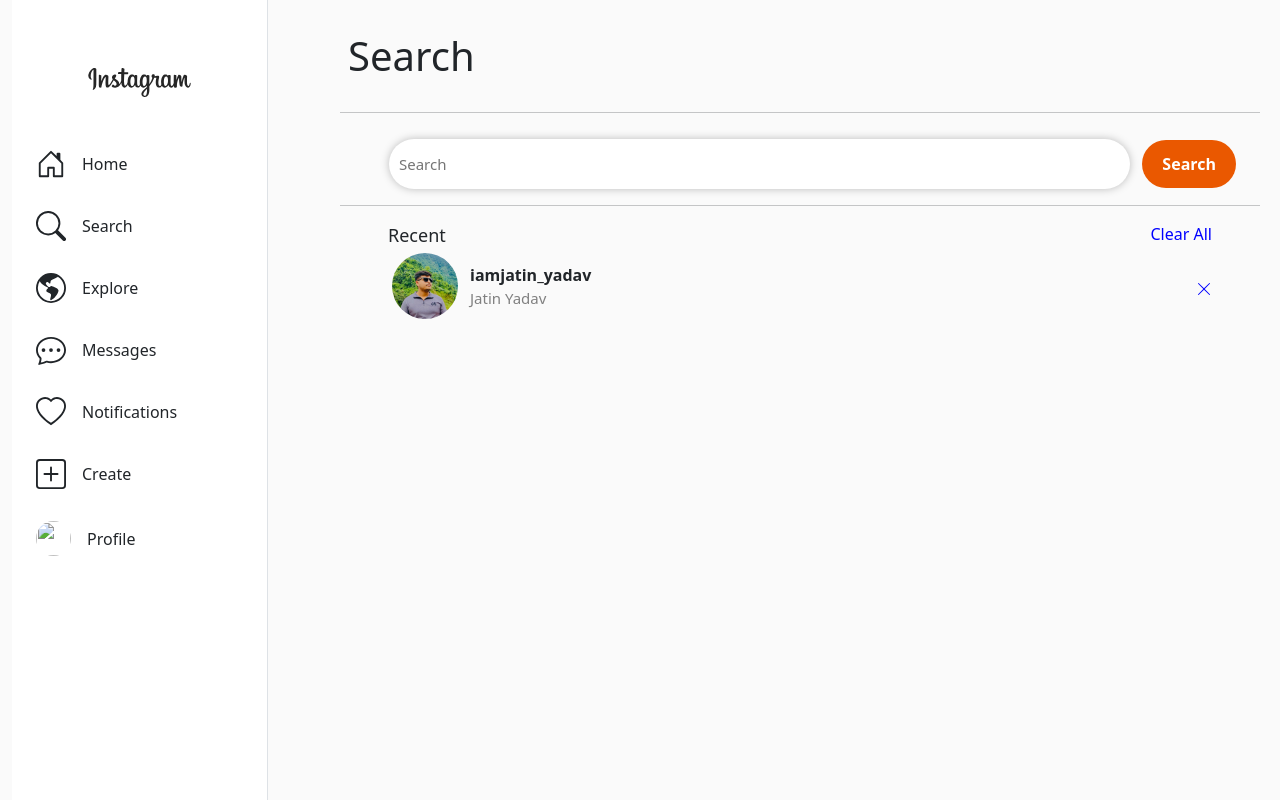
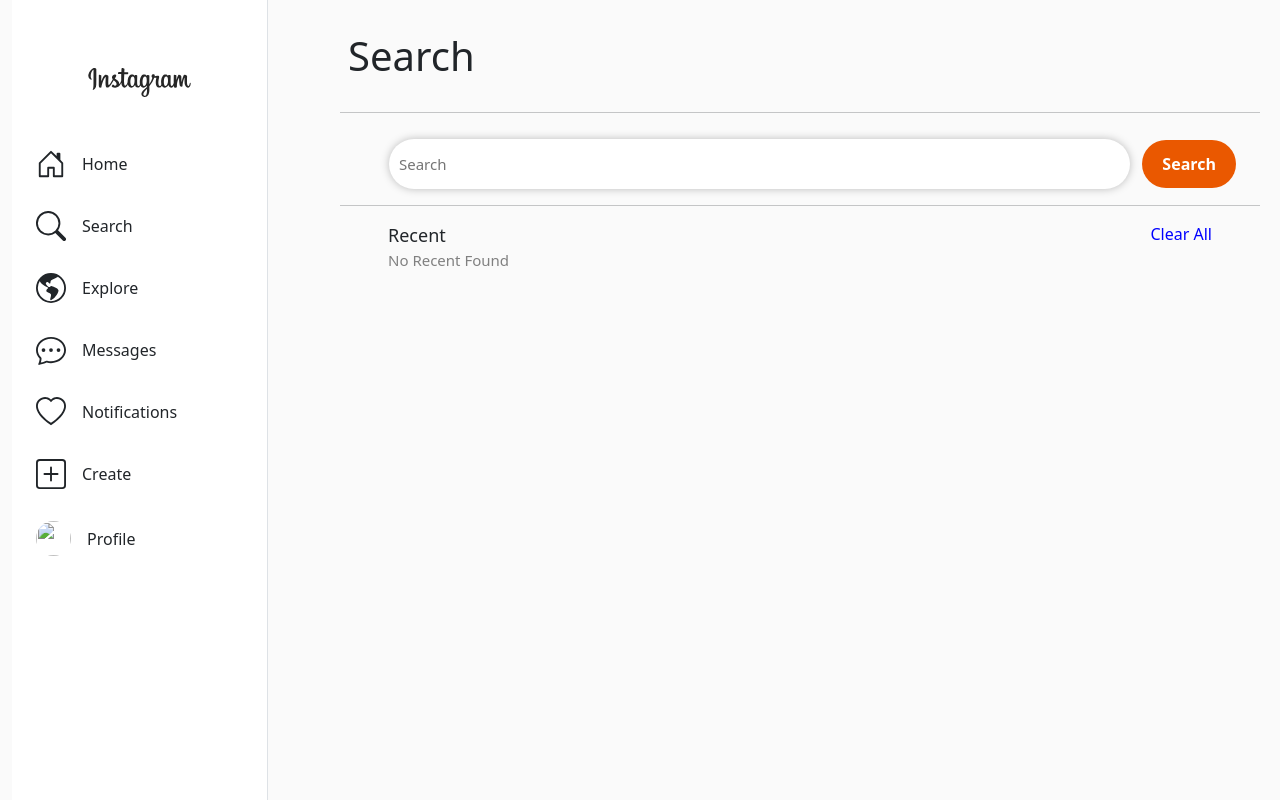
Before and after one commit to iamjatinyadav/instagram_clone, a Django app: page /search/ in a window 1280 px wide. Run offline with Django 3.2, Linux system fonts and the light colour scheme; the visitor is signed in with stand-in values (Sample User, id 1); some libraries are stand-ins or nearby versions.

Commit message:
search part complate

```diff
--- a/Instagram_clone/apps/base/urls.py
+++ b/Instagram_clone/apps/base/urls.py
@@ -6,6 +6,8 @@ urlpatterns = [
     path("", index, name="home"),
     path("search/", search, name="search"),
     path("show_result/", show_search_result, name="show-result"),
+    path("delete_one_recent/<str:value>/", delete_one_recent, name="delete-one-recent"),
+    path("delete_all_recent/", delete_all_recent, name="delete-all-recent"),
     path("explore/", explore, name="explore"),
     path("notifications/", notifications, name="notifications"),
     path("login/", handle_login, name="login"),
--- a/Instagram_clone/apps/base/views.py
+++ b/Instagram_clone/apps/base/views.py
@@ -1,3 +1,4 @@
+from django.http import HttpResponseRedirect
 from django.shortcuts import render, HttpResponse, redirect
 from django.contrib.auth.views import LoginView, LogoutView
 from django.views.generic import FormView
@@ -8,7 +9,6 @@ from .forms import *
 from django.contrib.auth.decorators import *
 from django.db.models import Exists, Q
 from apps.post.models import *
-
 
 # Create your views here.
 
@@ -26,13 +26,44 @@ def index(request):
 
 @login_required()
 def search(request):
-    return render(request, "base/search.html")
+    try:
+        recent_search = request.session['recent_search']
+    except Exception:
+        recent_search = []
+    context = {"recent_search": recent_search}
+    return render(request, "base/search.html", context)
+
+
+@login_required()
+def delete_one_recent(request, value):
+    request.session['recent_search'].remove(value)
+    request.session.modified = True
+    return HttpResponseRedirect(request.META.get('HTTP_REFERER'))
+
+
+@login_required()
+def delete_all_recent(request):
+    request.session['recent_search'].clear()
+    request.session.modified = True
+    return HttpResponseRedirect(request.META.get('HTTP_REFERER'))
 
 
 @login_required()
 def show_search_result(request):
     if request.method == "GET":
         query = request.GET["search"]
+        if 'recent_search' in request.session:
+            if query in request.session['recent_search']:
+                request.session['recent_search'].remove(query)
+
+            request.session['recent_search'].insert(0, query)
+            if len(request.session['recent_search']) > 5:
+                request.session['recent_search'].pop()
+
+        else:
+            request.session['recent_search'] = [query]
+
+        request.session.modified = True
         if len(query) <= 1:
             all_users = User.objects.none()
         else:
--- a/Instagram_clone/templates/base/search.html
+++ b/Instagram_clone/templates/base/search.html
@@ -19,34 +19,6 @@
         <hr>
         <!-- show search result -->
         <div class="container">
-
-            <!-- recent search -->
-{#            <div class="container">#}
-{#                <!-- recent and clear all button -->#}
-{#                <div class="d-flex justify-content-between my-d">#}
-{#                    <div class="d-flex">#}
-{#                        <p class="my-p" style="font-size: 18px;">Recent</p>#}
-{#                    </div>#}
-{#                    <div class="d-flex">#}
-{#                        <a href="#" style="color: blue;text-decoration: none;">Clear All</a>#}
-{#                    </div>#}
-{#                </div>#}
-{#                <div class="d-flex align-items-center my-d mb-3">#}
-{#                    <div class="my-d">#}
-{#                        <img class="search-post-image" src="{% static 'base/images/profile.jpg' %}">#}
-{#                    </div>#}
-{#                    <div class="flex-grow-1 mx-2">#}
-{#                        <p class="my-p" style="font-weight: bold;">iamjatin_yadav</p>#}
-{#                        <p class="my-p" style="color: gray; font-size: 15px;">Jatin Yadav</p>#}
-{#                    </div>#}
-{#                    <div class="my-d">#}
-{#                        <a href="#" style="color: blue;text-decoration: none; font-size: 12px;"><svg xmlns="http://www.w3.org/2000/svg" width="16" height="16" fill="currentColor" class="bi bi-x-lg" viewBox="0 0 16 16">#}
-{#                          <path d="M2.146 2.854a.5.5 0 1 1 .708-.708L8 7.293l5.146-5.147a.5.5 0 0 1 .708.708L8.707 8l5.147 5.146a.5.5 0 0 1-.708.708L8 8.707l-5.146 5.147a.5.5 0 0 1-.708-.708L7.293 8 2.146 2.854Z"/>#}
-{#                        </svg></a>#}
-{#                    </div>#}
-{#                </div>#}
-{##}
-{#            </div>#}
              <!-- search result -->
             <div class="container">
                 {% if all_users != none %}
@@ -68,29 +40,49 @@
                     {% endfor %}
                 {% else %}
                     <!-- recent search -->
+{#                        {% for i in recent_search %}#}
+{#                        {% endfor %}#}
                         <!-- recent and clear all button -->
                         <div class="d-flex justify-content-between my-d">
                             <div class="d-flex">
                                 <p class="my-p" style="font-size: 18px;">Recent</p>
                             </div>
                             <div class="d-flex">
-                                <a href="#" style="color: blue;text-decoration: none;">Clear All</a>
+                                <a href="{% url 'delete-all-recent' %}" style="color: blue;text-decoration: none;">Clear All</a>
                             </div>
                         </div>
+                        {% for i in recent_search %}
                         <div class="d-flex align-items-center my-d mb-3">
-                            <div class="my-d">
-                                <img class="search-post-image" src="{% static 'base/images/profile.jpg' %}">
-                            </div>
-                            <div class="flex-grow-1 mx-2">
-                                <p class="my-p" style="font-weight: bold;">iamjatin_yadav</p>
-                                <p class="my-p" style="color: gray; font-size: 15px;">Jatin Yadav</p>
+                            <div class="flex-grow-1 ">
+                                <p class="my-p" style="font-weight: bold;">{{ i }}</p>
                             </div>
                             <div class="my-d">
-                                <a href="#" style="color: blue;text-decoration: none; font-size: 12px;"><svg xmlns="http://www.w3.org/2000/svg" width="16" height="16" fill="currentColor" class="bi bi-x-lg" viewBox="0 0 16 16">
+                                <a href="{% url 'delete-one-recent' i %}" style="color: blue;text-decoration: none; font-size: 12px;"><svg xmlns="http://www.w3.org/2000/svg" width="16" height="16" fill="currentColor" class="bi bi-x-lg" viewBox="0 0 16 16">
                                   <path d="M2.146 2.854a.5.5 0 1 1 .708-.708L8 7.293l5.146-5.147a.5.5 0 0 1 .708.708L8.707 8l5.147 5.146a.5.5 0 0 1-.708.708L8 8.707l-5.146 5.147a.5.5 0 0 1-.708-.708L7.293 8 2.146 2.854Z"/>
                                 </svg></a>
                             </div>
                         </div>
+                        {% empty %}
+                            <div class="flex-grow-1 ">
+                              <p class="my-p" style="color: gray; font-size: 15px;">No Recent Found</p>
+                          </div>
+                        {% endfor %}
+
+{#                        <div class="d-flex align-items-center my-d mb-3">#}
+{#                            <div class="my-d">#}
+{#                                <img class="search-post-image" src="{% static 'base/images/profile.jpg' %}">#}
+{#                            </div>#}
+{##}
+{#                            <div class="flex-grow-1 mx-2">#}
+{#                                <p class="my-p" style="font-weight: bold;">iamjatin_yadav</p>#}
+{#                                <p class="my-p" style="color: gray; font-size: 15px;">Jatin Yadav</p>#}
+{#                            </div>#}
+{#                            <div class="my-d">#}
+{#                                <a href="#" style="color: blue;text-decoration: none; font-size: 12px;"><svg xmlns="http://www.w3.org/2000/svg" width="16" height="16" fill="currentColor" class="bi bi-x-lg" viewBox="0 0 16 16">#}
+{#                                  <path d="M2.146 2.854a.5.5 0 1 1 .708-.708L8 7.293l5.146-5.147a.5.5 0 0 1 .708.708L8.707 8l5.147 5.146a.5.5 0 0 1-.708.708L8 8.707l-5.146 5.147a.5.5 0 0 1-.708-.708L7.293 8 2.146 2.854Z"/>#}
+{#                                </svg></a>#}
+{#                            </div>#}
+{#                        </div>#}
                     </div>
                 {% endif %}
 
```
